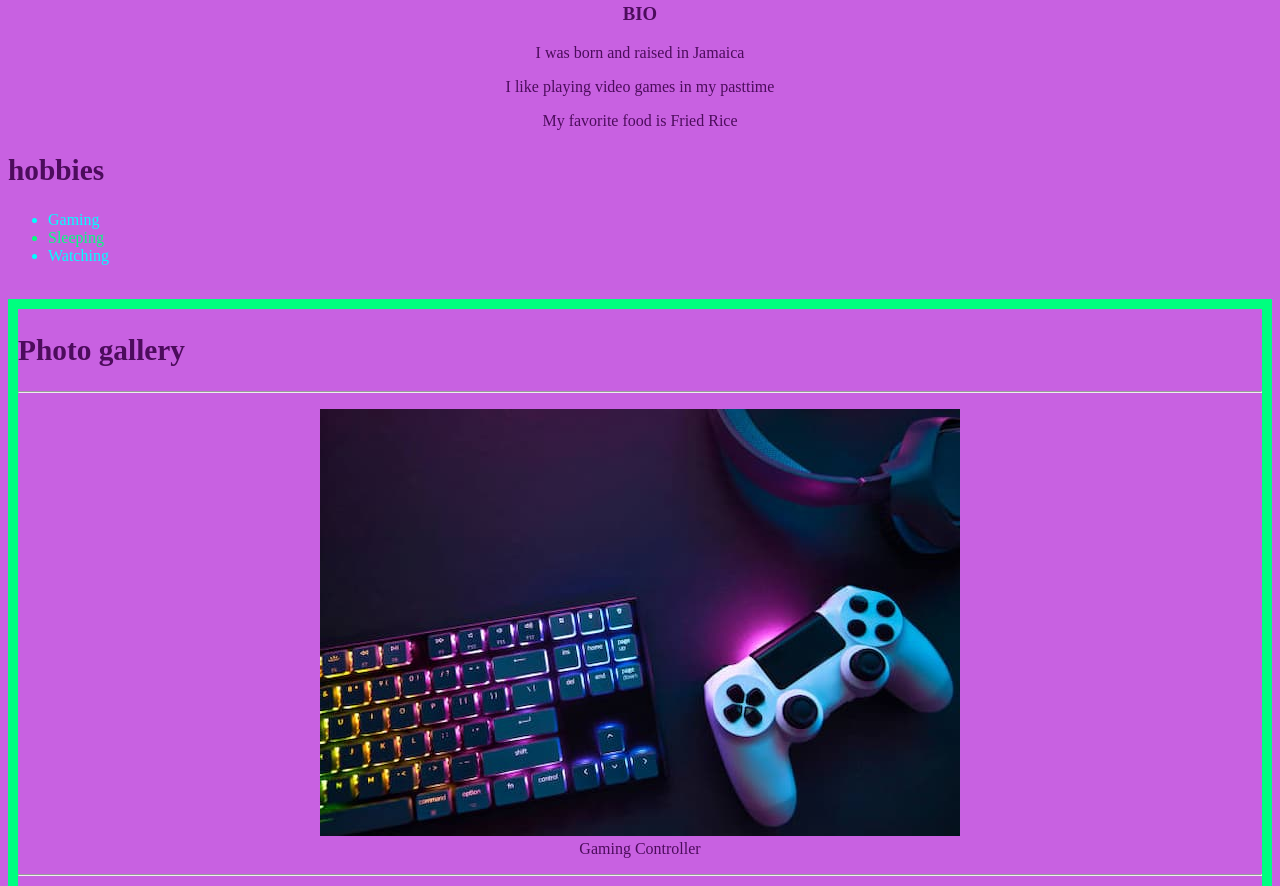
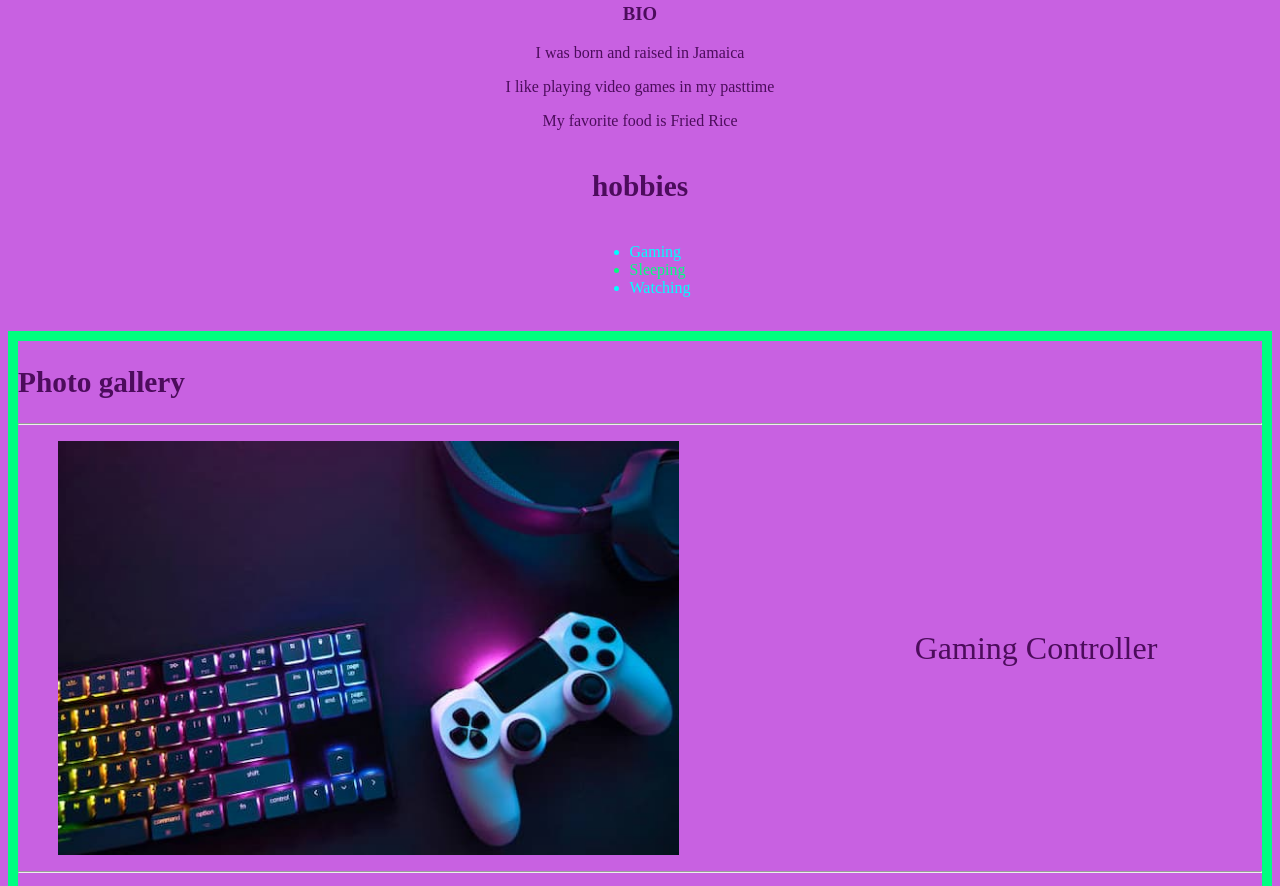
Before and after one commit to RVCC-IDMX/about-me-Colli456, a plain HTML site: page index.html in a window 1280 px wide. Shown: the part 708-1594 px from the top of the page. Drawn offline with Linux system fonts and the light colour scheme; a web font is replaced by a local one.

Commit message:
Center Hobbies + 1st Media query

```diff
--- a/css/style.css
+++ b/css/style.css
@@ -36,6 +36,11 @@ header {
 #hobbies ul li:nth-child(even) {
     color: #00ff7f;
  }
+#hobbies {
+    display: flex;
+    flex-direction: column;
+    align-items: center;
+}
 
 #gallery {
     border: 10px solid #00ff7f;
@@ -69,3 +74,17 @@ header {
     color: azure;
     font: 2em sans-serif;
 }
+
+@media (min-width:60em){
+    #gallery figure{
+        display: grid;
+        grid-template-columns: 2fr 1fr;
+    }
+    #gallery figcaption {
+        display: flex;
+        justify-content: center;
+        align-items: center;
+        font-size: 2rem;
+        margin-left: 1rem;
+    }
+}
```
Also changed, not shown: index.html (+1 -1 lines).
